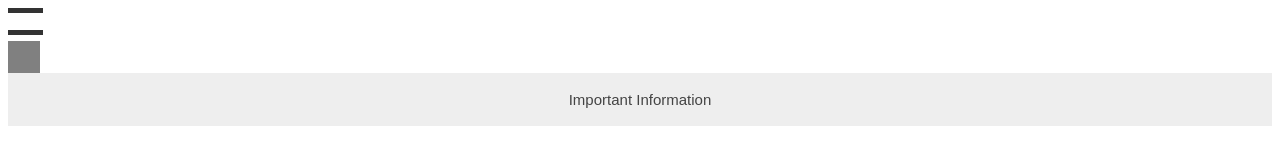
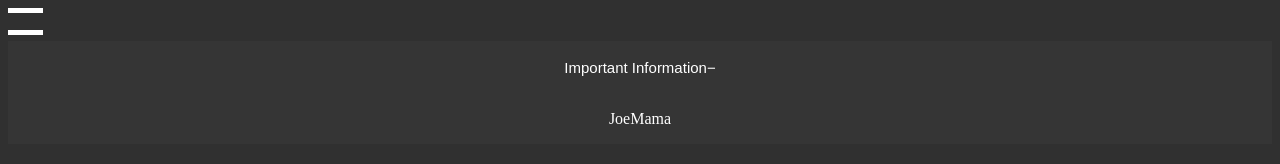
Before and after one commit to Dyl-Fish/s104159, a plain HTML site: page index.html in a window 1280 px wide. Both pictures are taken after a click on the button "Important Information". Drawn offline with Linux system fonts and the light colour scheme.

Commit message:
Update index.html

```diff
--- a/index.html
+++ b/index.html
@@ -1,42 +1,25 @@
 <!doctype html>
 <html>
-<script>
-function toggle(x) {
-  x.classList.toggle("change");
-}
-var acc = document.getElementsByClassName("foldyboi");
-var i;
-
-for (i = 0; i < acc.length; i++) {
-  acc[i].addEventListener("click", function() {
-    this.classList.toggle("active");
-    var panel = this.nextElementSibling;
-    if (panel.style.maxHeight) {
-      panel.style.maxHeight = null;
-    } else {
-      panel.style.maxHeight = panel.scrollHeight + "px";
+<style id=html-body>
+    body {
+      background-color: #303030;
     }
-  });
-}
-</script>
-  <style>
-    body {
-      background-color: white;
-    }
+    </style>
+  <style id="foldyboi">
     .active:after {
   content: "\2212";
 }
     .hidemelol {
   padding: 0 18px;
-  background-color: white;
+  background-color: gray;
   max-height: 0;
   overflow: hidden;
   transition: max-height 0.2s ease-out;
 }
 /* foldyboi is the dropdown thingy */
     .foldyboi {
-    background-color: #eee;
-    color: #444;
+    background-color: #424242;
+    color: white;
     cursor: pointer;
     padding: 18px;
     width: 100%;
@@ -46,45 +29,35 @@ for (i = 0; i < acc.length; i++) {
     font-size: 15px;
     transition: 0.4s;
     }
-    .foldyboi a:hover {
-    background-color: gray;
+    .active, .foldyboi:hover {
+    background-color: #353535;
     }
-    .searchbar {
-      overflow:hidden;
-      background-color: #808080;
-      padding:deeznuts;
-      width:32px;
-
-    }
-    .searchbar a{
-      display:block;
-      padding:16px;
-      width:32;
-    }
-    .searchbar a:hover {
-      overflow:hidden;
-      background-color: #202020;
-    }
-    .bar1, .bar2, .bar3 {
+.panel {
+  padding: 0 18px;
+  display: none;
+  background-color: #353535;
+  overflow: hidden;
+  color: white;
+}
+  </style>
+  <style id="weird bar thing">
+   .bar1, .bar2, .bar3 {
   width: 35px;
   height: 5px;
-  background-color: #333;
+  background-color: white;
   margin: 6px 0;
   transition: 0.4s;
 }
-
 .change .bar1 {
   -webkit-transform: rotate(-45deg) translate(-9px, 6px);
   transform: rotate(-45deg) translate(-9px, 6px);
 }
-
 .bar2 {opacity: 0;}
-
 .change .bar3 {
   -webkit-transform: rotate(45deg) translate(-8px, -8px);
   transform: rotate(45deg) translate(-8px, -8px);
 }
-  </style>
+</style>
   <body>
   <div>
   <div id=BARSTHATAREFIRE class=container onclick="toggle(this)">
@@ -95,9 +68,27 @@ for (i = 0; i < acc.length; i++) {
     <div class="searchbar">
      <a href="#"><i class="dn"></i></a>
     </div>
-    <button class="foldyboi">Important Information</button>
-<div class="hidemelol">
-  <p>joe mama.</p>
+<button class="foldyboi">Important Information</button>
+<div class="panel">
+<center>
+  <p>JoeMama</p>
+  </center>
 </div>
+<script>
+var acc = document.getElementsByClassName("foldyboi");
+var i;
+
+for (i = 0; i < acc.length; i++) {
+  acc[i].addEventListener("click", function() {
+    this.classList.toggle("active");
+    var panel = this.nextElementSibling;
+    if (panel.style.display === "block") {
+      panel.style.display = "none";
+    } else {
+      panel.style.display = "block";
+    }
+  });
+}
+</script>
 </body>
 </html>
```
